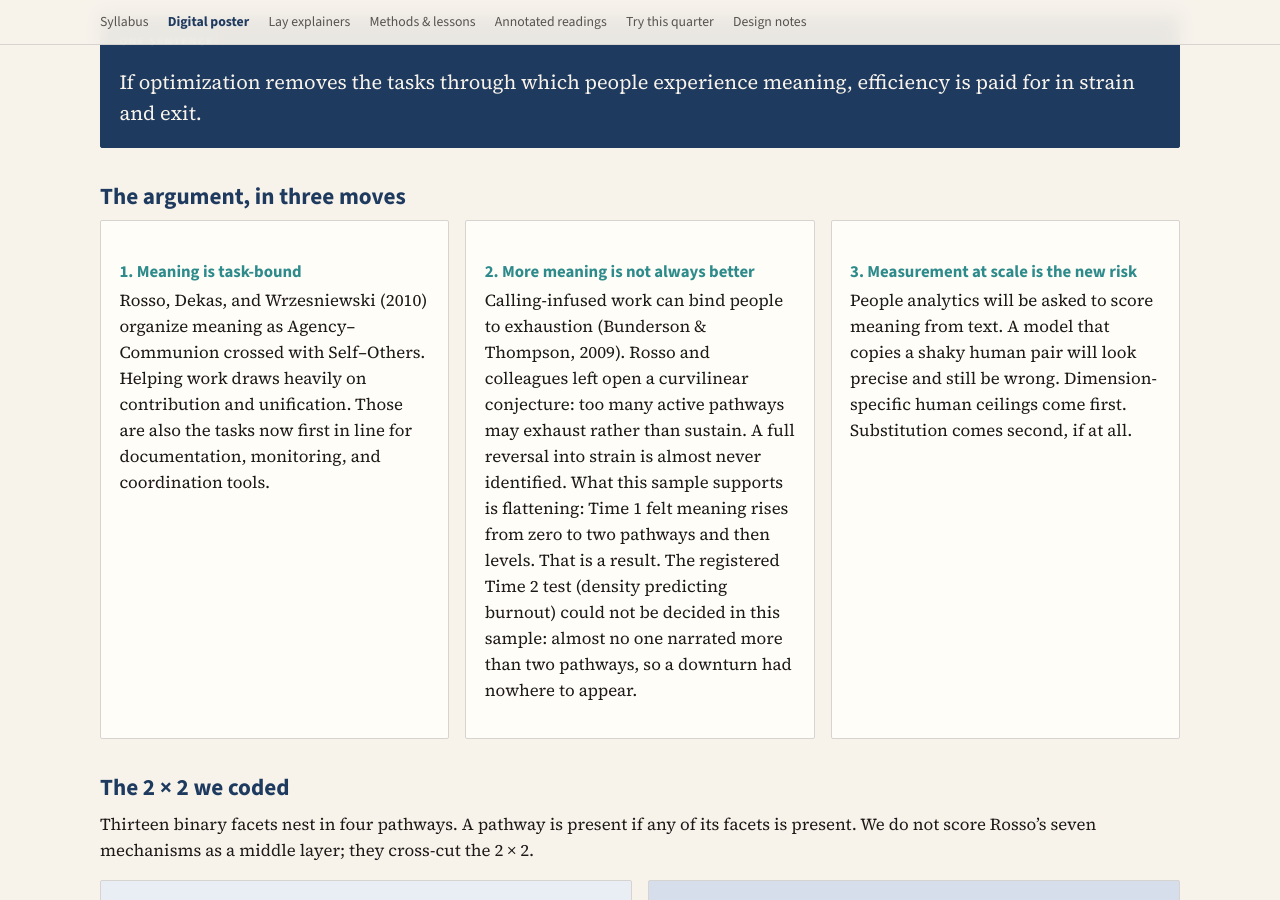
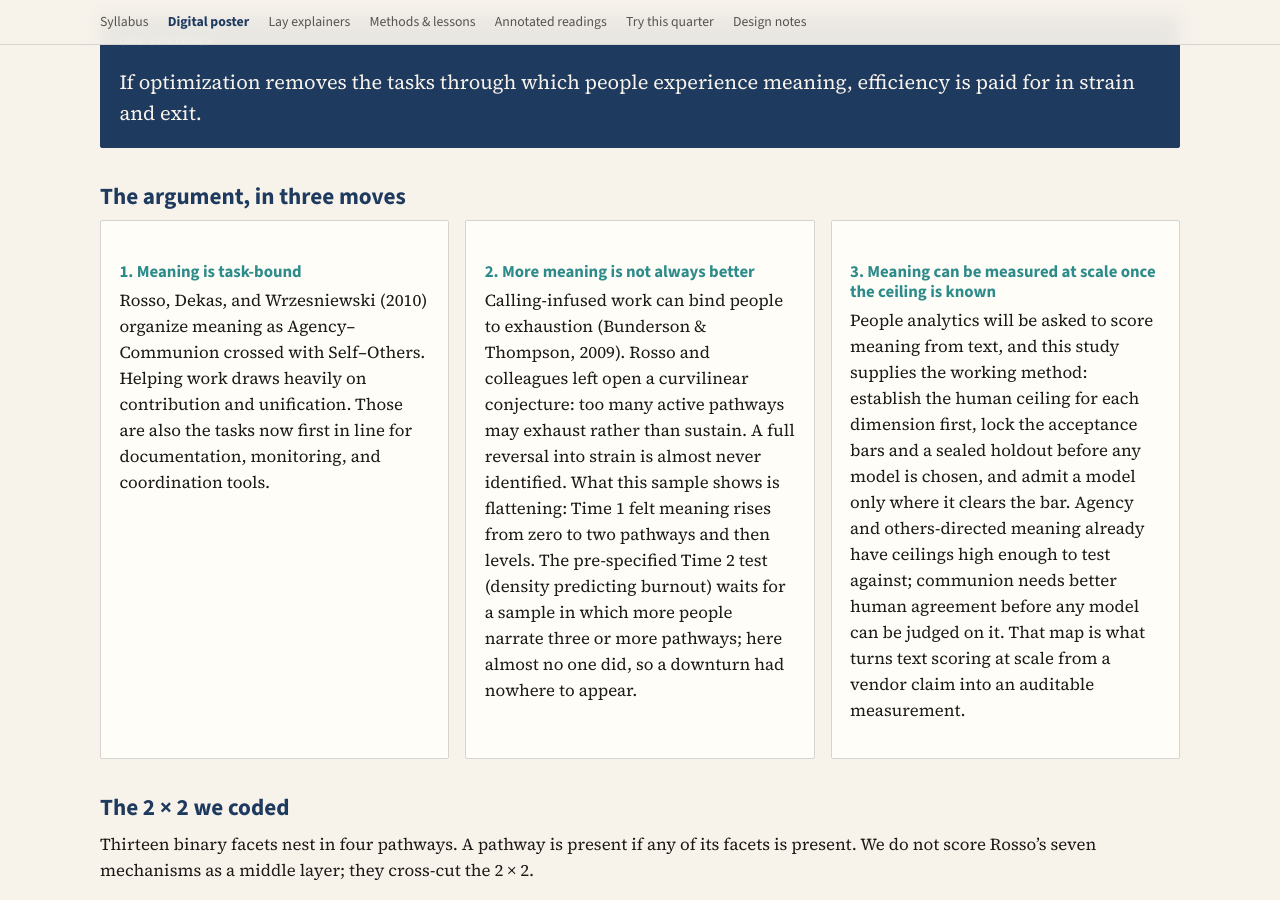
Before and after one commit to mjmonnot/mjmonnot.github.io, a Jekyll site: the page lec-2026/poster.html, which Jekyll copies as it is, in a window 1280 px wide and 900 px high, scrolled down 531 px. Built offline with Jekyll 4.4.1, drawn with Linux system fonts in a browser that asks for light colours; some of the changed text lies outside the part shown.

Commit message:
lec-2026: third move reframed as measurement-once-ceiling-known; remove self-deprecating 'failed' wording across pack

```diff
--- a/lec-2026/explainers.html
+++ b/lec-2026/explainers.html
@@ -57,7 +57,7 @@
 
   <article class="term">
     <h3>Sealed holdout</h3>
-    <p class="plain">The test drawer is not “we will be good.” It is a file nobody scores while prompts are still being chosen. After the one-shot on development failed, no prompt was selected and the paper’s results were fixed on human codes. Only then was one descriptive look taken at a pre-registered 65-case slice of the drawer, with the arms, statistics, and reporting rule hashed before the first call; it is reported as a 65-case out-of-sample number, not as validation: agency PSA .81 and .80, others-directed .75 and .77 for the two top prompts, in the range of the development pass, with disqualifying false positives again. The pre-set screen for scoring the other 128 cases was not met, so they stay sealed. The order matters: nothing upstream of that look could change because of it.</p>
+    <p class="plain">The test drawer is not “we will be good.” It is a file nobody scores while prompts are still being chosen. After no prompt met the development bars, none was selected and the paper’s results were fixed on human codes. Only then was one descriptive look taken at a pre-registered 65-case slice of the drawer, with the arms, statistics, and reporting rule hashed before the first call; it is reported as a 65-case out-of-sample number, not as validation: agency PSA .81 and .80, others-directed .75 and .77 for the two top prompts, in the range of the development pass, with disqualifying false positives again. The pre-set screen for scoring the other 128 cases was not met, so they stay sealed. The order matters: nothing upstream of that look could change because of it.</p>
     <p class="follow"><strong>Read next.</strong> Nosek, Ebersole, DeHaven, and Mellor (2018) on the preregistration revolution, <em>Proceedings of the National Academy of Sciences</em>. Used in the manuscript as the spirit of locking rules before numbers; not a claim that this study was a public OSF preregistration. It was an internal, git-timestamped specification.</p>
   </article>
 
@@ -83,7 +83,7 @@
 
   <article class="term">
     <h3>Human composite gold</h3>
-    <p class="plain">Two trained people coded each story. Disagreements went to a third, blinded pass. A facet is present if the composite says present. Dimensions are present if any of their facets are present (logical OR). After the model test failed, these human codes were the Study 1 predictors.</p>
+    <p class="plain">Two trained people coded each story. Disagreements went to a third, blinded pass. A facet is present if the composite says present. Dimensions are present if any of their facets are present (logical OR). With no prompt admitted, these human codes were the Study 1 predictors.</p>
     <p class="follow"><strong>Read next.</strong> Flanagan (1954) on the critical incident technique, <em>Psychological Bulletin</em>. O’Connor and Joffe (2020) on intercoder reliability debates, if you want the qualitative-methods side of the same problem.</p>
   </article>
 
--- a/lec-2026/index.html
+++ b/lec-2026/index.html
@@ -95,7 +95,7 @@
   </div>
 
   <h2>What is not in the bag</h2>
-  <p>No respondent narratives, no StudyIDs, no prompt text that would let someone recreate the failed one-shot on new employee data, no forum post text, and no metrics from the 128 still-sealed test cases (the one 65-case test-A look is reported as descriptive). The live allnurses site was not crawled. Forum material is Internet Archive snapshots.</p>
+  <p>No respondent narratives, no StudyIDs, no prompt text that would let someone recreate the disqualified prompts on new employee data, no forum post text, and no metrics from the 128 still-sealed test cases (the one 65-case test-A look is reported as descriptive). The live allnurses site was not crawled. Forum material is Internet Archive snapshots.</p>
 
   <p class="note">Monnot, M. J., &amp; Thompson, I. (2026, September 30–October 1). <em>The AI paradox: How optimization may undermine meaningful work</em> [Poster presentation]. Society for Industrial and Organizational Psychology Leading Edge Consortium, Baltimore, MD, United States. <a href="https://mjmonnot.github.io/lec-2026/">https://mjmonnot.github.io/lec-2026/</a></p>
 </main>
--- a/lec-2026/poster.html
+++ b/lec-2026/poster.html
@@ -41,11 +41,11 @@
     </div>
     <div class="card">
       <h3>2. More meaning is not always better</h3>
-      <p>Calling-infused work can bind people to exhaustion (Bunderson &amp; Thompson, 2009). Rosso and colleagues left open a curvilinear conjecture: too many active pathways may exhaust rather than sustain. A full reversal into strain is almost never identified. What this sample supports is flattening: Time 1 felt meaning rises from zero to two pathways and then levels. That is a result. The registered Time 2 test (density predicting burnout) could not be decided in this sample: almost no one narrated more than two pathways, so a downturn had nowhere to appear.</p>
+      <p>Calling-infused work can bind people to exhaustion (Bunderson &amp; Thompson, 2009). Rosso and colleagues left open a curvilinear conjecture: too many active pathways may exhaust rather than sustain. A full reversal into strain is almost never identified. What this sample shows is flattening: Time 1 felt meaning rises from zero to two pathways and then levels. The pre-specified Time 2 test (density predicting burnout) waits for a sample in which more people narrate three or more pathways; here almost no one did, so a downturn had nowhere to appear.</p>
     </div>
     <div class="card">
-      <h3>3. Measurement at scale is the new risk</h3>
-      <p>People analytics will be asked to score meaning from text. A model that copies a shaky human pair will look precise and still be wrong. Dimension-specific human ceilings come first. Substitution comes second, if at all.</p>
+      <h3>3. Meaning can be measured at scale once the ceiling is known</h3>
+      <p>People analytics will be asked to score meaning from text, and this study supplies the working method: establish the human ceiling for each dimension first, lock the acceptance bars and a sealed holdout before any model is chosen, and admit a model only where it clears the bar. Agency and others-directed meaning already have ceilings high enough to test against; communion needs better human agreement before any model can be judged on it. That map is what turns text scoring at scale from a vendor claim into an auditable measurement.</p>
     </div>
   </div>
 
@@ -130,7 +130,7 @@
 
   <div class="card rust">
     <h3 style="color:var(--rust)">The exploratory thread that reached next year</h3>
-    <p>When Time 1 stories grounded meaning in competence or mastery, Time 2 turnover intentions were higher (<em>b</em> = 1.40, 95% CI [0.58, 2.22], <em>p</em> = .0008, <em>n</em> = 100) and so was emotional exhaustion (<em>b</em> = 0.95 [0.20, 1.70], <em>p</em> = .014, <em>n</em> = 94). Seventeen of 140 matched cases carried the code. The association survived a joint Time 1 survey battery. It is a candidate for a designed test. It is not a product finding.</p>
+    <p>When Time 1 stories grounded meaning in competence or mastery, Time 2 turnover intentions were higher (<em>b</em> = 1.40, 95% CI [0.58, 2.22], <em>p</em> = .0008, <em>n</em> = 100) and so was emotional exhaustion (<em>b</em> = 0.95 [0.20, 1.70], <em>p</em> = .014, <em>n</em> = 94). Seventeen of 140 matched cases carried the code. The association survived a joint Time 1 survey battery. It is the lead for the next designed study and should be read as a lead, not a rule.</p>
   </div>
   <figure>
     <img src="assets/fig_competence.png" alt="Seventeen of 140 matched respondents whose Time 1 story grounded meaning in competence, with Time 2 turnover intention and exhaustion group means and 95 percent intervals">
@@ -139,7 +139,7 @@
 
   <h2>Finding 4. Nurses named the apparatus, not AI</h2>
   <p>Internet Archive snapshots of allnurses.com, 7,709 posts of at least 200 characters in 1,453 threads, capture dates 1 January 2016 to 8 September 2026 (2026 is a partial year, 147 posts). One language model coded each post for <em>meaning events</em>: a Rosso facet enacted, frustrated, or wished for, plus the object implicated (a named AI system, a system rollout, an optimization practice such as ratios, productivity metrics, dashboards, or documentation load) and four post-level flags (quit intent, lack of control, anxious, depressed). No human coded forum text, so these are rates of model-assigned codes, not validated facet scores. Capture year is a proxy for posting year.</p>
-  <p>Seven events in 7,709 posts named an AI system; none after 2021. About one post in twenty named the optimization apparatus, and that share did not move across the decade (4.8% → 5.2%, 95% CI on the difference [−1.8, 2.4]). The phenomenon the AI-paradox literature describes was in nurses’ talk the whole time, under management’s vocabulary. If you measure “AI exposure” by whether workers say AI, you find nothing, and you are wrong about why.</p>
+  <p>Seven events in 7,709 posts named an AI system; none after 2021. About one post in twenty named the optimization apparatus, and that share did not move across the decade (4.8% → 5.2%, 95% CI on the difference [−1.8, 2.4]). The phenomenon the AI-paradox literature describes was in nurses’ talk the whole time, under management’s vocabulary. Measuring “AI exposure” by whether workers say AI would miss it; the exposure that matters is the metrics-and-scheduling apparatus that AI now powers.</p>
   <figure>
     <img src="assets/Study2_fig1_trend.png" alt="Object talk, frustrated events, and control-loss flags by capture year, 2016 through September 2026">
     <figcaption>Finding 4. Post-level shares by capture year, 95% thread-cluster intervals. Object talk flat; named AI near zero. The shaded band is a 2019–2021 page-template change that shortened posts; every series is read with that caveat.</figcaption>
```
Also changed, not shown: other parts of lec-2026/explainers.html (+1 -1 lines), lec-2026/methodology.html (+4 -4 lines).
